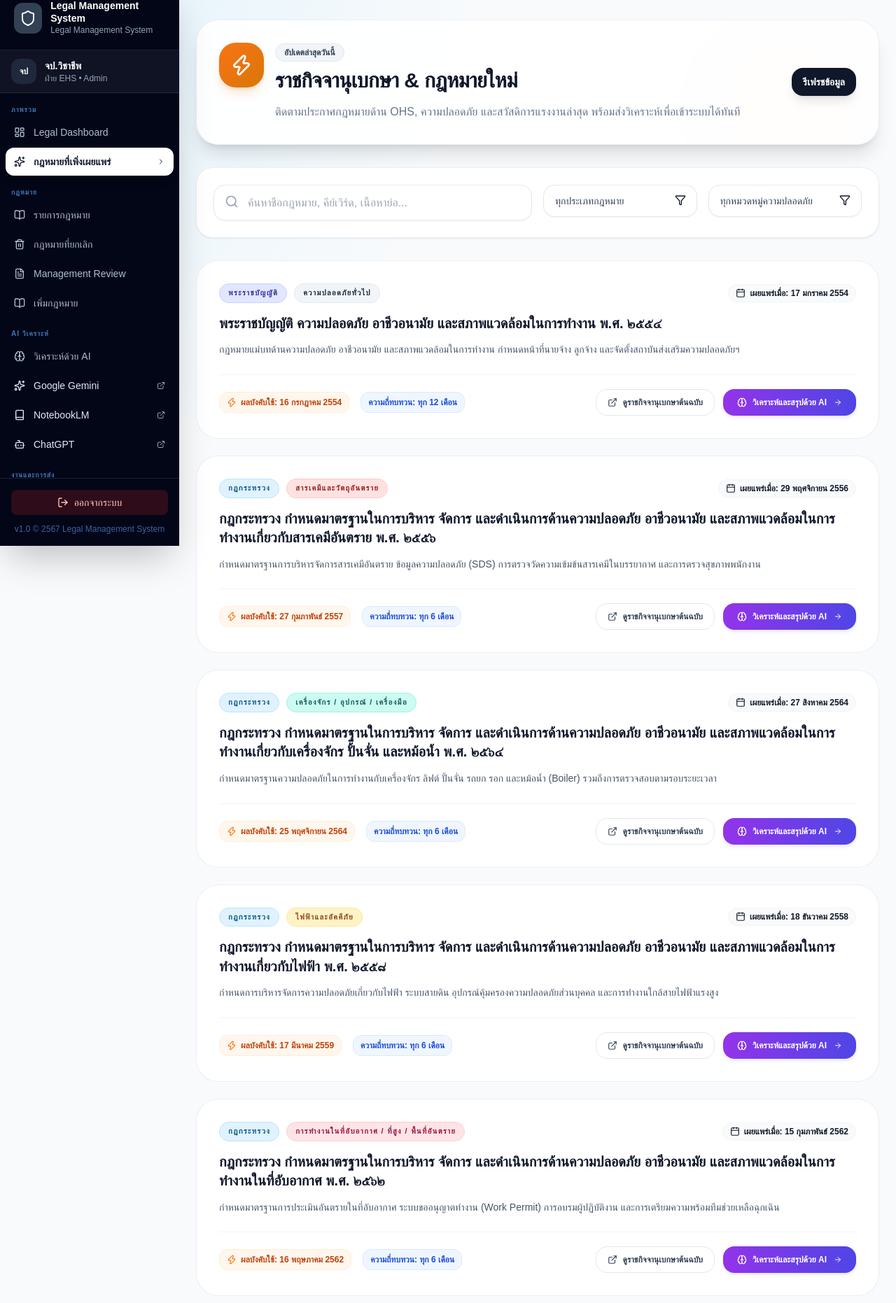
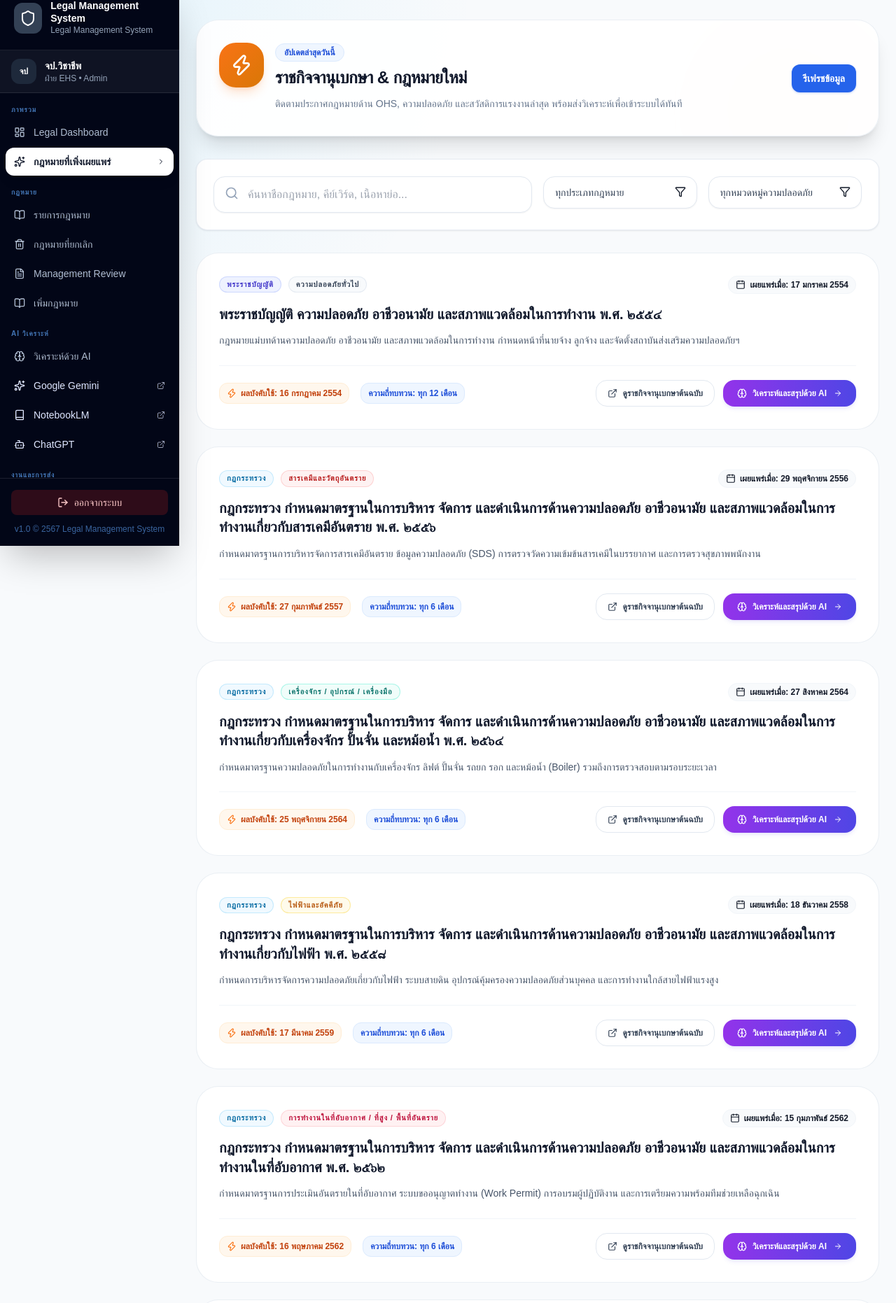
Before and after one commit to nawanunpcr-sys/legal-registry, a Next.js app: page /new-laws in a window 1280 px wide. Shown: the part 20-1882 px from the top of the page at 70% size. Built offline with nearby package versions, Linux system fonts and the light colour scheme; sample sign-in values are in the browser's storage.

Commit message:
อัปเดตโค้ดใหม่

```diff
--- a/skills-lock.json
+++ b/skills-lock.json
@@ -6,6 +6,12 @@
       "sourceType": "github",
       "skillPath": "skills/brandkit/SKILL.md",
       "computedHash": "b63012f3c3d21197e0185d3e9cc7ec40c589fb10e0b5a32a561739de31aa3f20"
+    },
+    "redesign-existing-projects": {
+      "source": "Leonxlnx/taste-skill",
+      "sourceType": "github",
+      "skillPath": "skills/redesign-skill/SKILL.md",
+      "computedHash": "b405eee0e0e80fc243f731d9aa368bca307e356db7e6157d27101d369dac6726"
     }
   }
 }
--- a/styles/globals.css
+++ b/styles/globals.css
@@ -23,96 +23,138 @@ body {
   line-height: 1.6;
 }
 
+/* ─── Cards ─────────────────────────────────────────── */
 .card {
-  @apply bg-white rounded-[24px] border border-slate-200/70 p-6 shadow-[0_1px_2px_rgba(15,23,42,0.08)];
+  @apply bg-white rounded-2xl border border-slate-200/80 p-6;
+  box-shadow: 0 1px 3px rgba(15,23,42,0.06), 0 1px 2px rgba(15,23,42,0.04);
 }
 
+.card-hover {
+  @apply card transition-all duration-200 hover:-translate-y-0.5;
+  box-shadow: 0 1px 3px rgba(15,23,42,0.06);
+}
+.card-hover:hover {
+  box-shadow: 0 8px 24px rgba(15,23,42,0.10);
+}
+
+/* ─── Buttons ────────────────────────────────────────── */
 .btn-primary {
-  @apply bg-slate-900 hover:bg-slate-800 text-white px-4 py-2.5 rounded-2xl
-         font-semibold transition-colors duration-200 flex items-center gap-2 text-sm;
+  @apply bg-blue-600 hover:bg-blue-700 active:bg-blue-800 text-white px-4 py-2.5 rounded-xl
+         font-semibold transition-all duration-150 flex items-center gap-2 text-sm;
+  box-shadow: 0 1px 3px rgba(37,99,235,0.3);
 }
 
 .btn-success {
-  @apply bg-slate-700 hover:bg-slate-600 text-white px-4 py-2.5 rounded-2xl
-         font-semibold transition-colors duration-200 flex items-center gap-2 text-sm;
+  @apply bg-emerald-600 hover:bg-emerald-700 active:bg-emerald-800 text-white px-4 py-2.5 rounded-xl
+         font-semibold transition-all duration-150 flex items-center gap-2 text-sm;
 }
 
 .btn-danger {
-  @apply bg-red-600 hover:bg-red-700 text-white px-4 py-2.5 rounded-2xl
-         font-semibold transition-colors duration-200 flex items-center gap-2 text-sm;
+  @apply bg-red-500 hover:bg-red-600 active:bg-red-700 text-white px-4 py-2.5 rounded-xl
+         font-semibold transition-all duration-150 flex items-center gap-2 text-sm;
 }
 
 .btn-secondary {
-  @apply bg-white border border-slate-200 text-slate-900 px-4 py-2.5 rounded-2xl
-         font-semibold transition-colors duration-200 flex items-center gap-2 text-sm hover:bg-slate-50;
+  @apply bg-white border border-slate-200 text-slate-700 px-4 py-2.5 rounded-xl
+         font-semibold transition-all duration-150 flex items-center gap-2 text-sm hover:bg-slate-50 hover:border-slate-300;
 }
 
+.btn-ghost {
+  @apply text-slate-600 px-4 py-2.5 rounded-xl font-semibold transition-all duration-150
+         flex items-center gap-2 text-sm hover:bg-slate-100 hover:text-slate-900;
+}
+
+/* ─── Inputs ─────────────────────────────────────────── */
 .input-field {
-  @apply w-full border border-slate-200 rounded-2xl px-4 py-3 text-sm
-         focus:outline-none focus:ring-2 focus:ring-slate-300 focus:border-transparent
-         bg-white transition-all shadow-sm;
+  @apply w-full border border-slate-200 rounded-xl px-4 py-2.5 text-sm
+         focus:outline-none focus:ring-2 focus:ring-blue-500/30 focus:border-blue-400
+         bg-white transition-all;
 }
 
 .select-field {
-  @apply w-full border border-slate-200 rounded-2xl px-4 py-3 text-sm
-         focus:outline-none focus:ring-2 focus:ring-slate-300 bg-white transition-all shadow-sm;
+  @apply w-full border border-slate-200 rounded-xl px-4 py-2.5 text-sm
+         focus:outline-none focus:ring-2 focus:ring-blue-500/30 focus:border-blue-400
+         bg-white transition-all;
 }
 
+/* ─── Badges ─────────────────────────────────────────── */
 .badge {
-  @apply text-[11px] font-semibold uppercase tracking-[0.12em] px-3 py-1 rounded-full;
+  @apply text-[11px] font-semibold uppercase tracking-[0.08em] px-2.5 py-0.5 rounded-full inline-flex items-center;
 }
 
-.badge-critical { @apply bg-red-100 text-red-700 border border-red-200; }
-.badge-high     { @apply bg-orange-100 text-orange-700 border border-orange-200; }
-.badge-medium   { @apply bg-amber-100 text-amber-700 border border-amber-200; }
-.badge-low      { @apply bg-emerald-100 text-emerald-700 border border-emerald-200; }
+.badge-critical { @apply bg-red-50 text-red-600 border border-red-200/80; }
+.badge-high     { @apply bg-orange-50 text-orange-600 border border-orange-200/80; }
+.badge-medium   { @apply bg-amber-50 text-amber-600 border border-amber-200/80; }
+.badge-low      { @apply bg-emerald-50 text-emerald-600 border border-emerald-200/80; }
 
-.status-active     { @apply bg-emerald-50 text-emerald-700 border border-emerald-200; }
-.status-pending    { @apply bg-amber-50 text-amber-700 border border-amber-200; }
-.status-completed  { @apply bg-sky-50 text-sky-700 border border-sky-200; }
-.status-overdue    { @apply bg-red-50 text-red-700 border border-red-200; }
-.status-in-progress { @apply bg-blue-50 text-blue-700 border border-blue-200; }
-.status-pending-approval { @apply bg-purple-50 text-purple-700 border border-purple-200; }
+/* ─── Status ─────────────────────────────────────────── */
+.status-active         { @apply bg-emerald-50 text-emerald-700 border border-emerald-200/80; }
+.status-pending        { @apply bg-amber-50 text-amber-700 border border-amber-200/80; }
+.status-completed      { @apply bg-sky-50 text-sky-700 border border-sky-200/80; }
+.status-overdue        { @apply bg-red-50 text-red-700 border border-red-200/80; }
+.status-in-progress    { @apply bg-blue-50 text-blue-700 border border-blue-200/80; }
+.status-pending-approval { @apply bg-purple-50 text-purple-700 border border-purple-200/80; }
 
-/* Law Types Badge Colors */
-.badge-lawtype-act { @apply bg-indigo-100 text-indigo-800 border border-indigo-200; }
-.badge-lawtype-decree { @apply bg-purple-100 text-purple-800 border border-purple-200; }
-.badge-lawtype-ministerial { @apply bg-sky-100 text-sky-800 border border-sky-200; }
-.badge-lawtype-ministry-ann { @apply bg-emerald-100 text-emerald-800 border border-emerald-200; }
-.badge-lawtype-dept-ann { @apply bg-orange-100 text-orange-800 border border-orange-200; }
+/* ─── Law Type Badges ────────────────────────────────── */
+.badge-lawtype-act          { @apply bg-indigo-50 text-indigo-700 border border-indigo-200/80; }
+.badge-lawtype-decree       { @apply bg-purple-50 text-purple-700 border border-purple-200/80; }
+.badge-lawtype-ministerial  { @apply bg-sky-50 text-sky-700 border border-sky-200/80; }
+.badge-lawtype-ministry-ann { @apply bg-emerald-50 text-emerald-700 border border-emerald-200/80; }
+.badge-lawtype-dept-ann     { @apply bg-orange-50 text-orange-700 border border-orange-200/80; }
 
-/* Safety Categories Badge Colors */
-.badge-cat-general { @apply bg-slate-100 text-slate-800 border border-slate-200; }
-.badge-cat-machinery { @apply bg-teal-100 text-teal-800 border border-teal-200; }
-.badge-cat-electrical { @apply bg-amber-100 text-amber-800 border border-amber-200; }
-.badge-cat-chemical { @apply bg-red-100 text-red-800 border border-red-200; }
-.badge-cat-env { @apply bg-green-100 text-green-800 border border-green-200; }
-.badge-cat-confined { @apply bg-rose-100 text-rose-800 border border-rose-200; }
-.badge-cat-construction { @apply bg-orange-100 text-orange-800 border border-orange-200; }
-.badge-cat-welfare { @apply bg-cyan-100 text-cyan-800 border border-cyan-200; }
+/* ─── Safety Category Badges ─────────────────────────── */
+.badge-cat-general    { @apply bg-slate-50 text-slate-700 border border-slate-200/80; }
+.badge-cat-machinery  { @apply bg-teal-50 text-teal-700 border border-teal-200/80; }
+.badge-cat-electrical { @apply bg-amber-50 text-amber-700 border border-amber-200/80; }
+.badge-cat-chemical   { @apply bg-red-50 text-red-700 border border-red-200/80; }
+.badge-cat-env        { @apply bg-green-50 text-green-700 border border-green-200/80; }
+.badge-cat-confined   { @apply bg-rose-50 text-rose-700 border border-rose-200/80; }
+.badge-cat-construction { @apply bg-orange-50 text-orange-700 border border-orange-200/80; }
+.badge-cat-welfare    { @apply bg-cyan-50 text-cyan-700 border border-cyan-200/80; }
 
-
-
+/* ─── Typography ─────────────────────────────────────── */
 .page-title {
-  @apply text-3xl font-semibold text-slate-900 tracking-[-0.02em] leading-tight;
+  @apply text-2xl font-bold text-slate-900 tracking-tight leading-tight;
 }
 
 .section-title {
-  @apply text-lg font-semibold text-slate-900;
+  @apply text-base font-semibold text-slate-900;
 }
 
 .section-subtitle {
-  @apply text-slate-500 mt-3 leading-7 max-w-3xl;
+  @apply text-slate-500 mt-2 leading-7 max-w-3xl text-sm;
 }
 
 .hero-pill {
-  @apply inline-flex items-center gap-2 rounded-full bg-slate-100 px-3 py-1 text-xs font-semibold text-slate-700;
+  @apply inline-flex items-center gap-1.5 rounded-full bg-blue-50 border border-blue-100
+         px-3 py-1 text-xs font-semibold text-blue-700;
 }
 
 .action-card {
-  @apply rounded-3xl border border-slate-200/70 bg-white p-4 transition-colors duration-200 hover:bg-slate-50;
+  @apply rounded-2xl border border-slate-200/80 bg-white p-4 transition-all duration-200
+         hover:bg-slate-50 hover:border-slate-300 cursor-pointer;
 }
 
-::-webkit-scrollbar { width: 8px; }
+/* ─── Scrollbar ──────────────────────────────────────── */
+::-webkit-scrollbar { width: 6px; height: 6px; }
 ::-webkit-scrollbar-track { background: transparent; }
-::-webkit-scrollbar-thumb { background: rgba(148, 163, 184, 0.6); border-radius: 9999px; }
+::-webkit-scrollbar-thumb { background: rgba(148,163,184,0.4); border-radius: 9999px; }
+::-webkit-scrollbar-thumb:hover { background: rgba(148,163,184,0.7); }
+
+/* ─── Table ──────────────────────────────────────────── */
+.table-header {
+  @apply text-xs font-semibold text-slate-500 uppercase tracking-wider px-4 py-3 text-left bg-slate-50;
+}
+
+.table-cell {
+  @apply px-4 py-3 text-sm text-slate-700 border-t border-slate-100;
+}
+
+.table-row {
+  @apply hover:bg-slate-50/70 transition-colors duration-100;
+}
+
+/* ─── Page Loading ───────────────────────────────────── */
+.loading-spinner {
+  @apply w-8 h-8 border-[3px] border-blue-500 border-t-transparent rounded-full animate-spin;
+}
```
Also changed, not shown: 1 other file (tests, documents, lock files or other folders).
